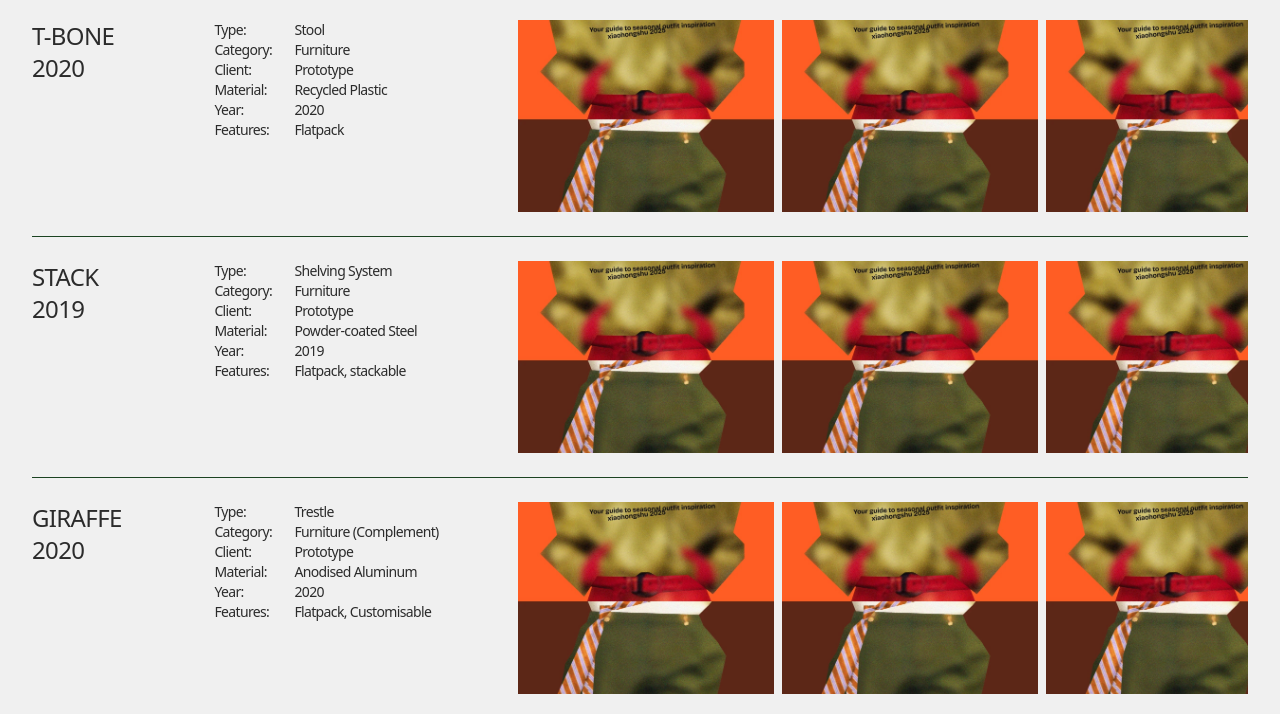
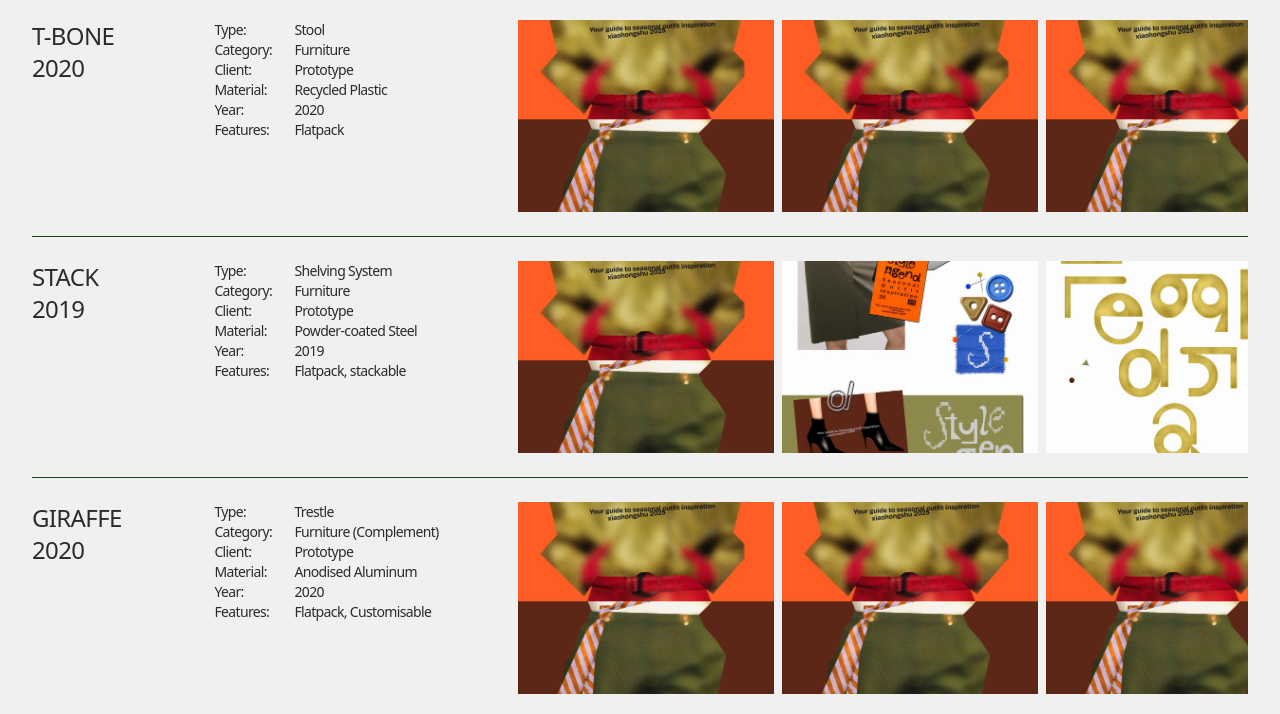
Before and after one commit to 601919780-stack/03192, a plain HTML site: page index.html in a window 1280 px wide. Shown: the part 86-800 px from the top of the page. Drawn offline with nearby package versions, Linux system fonts and the light colour scheme.

Commit message:
Update index.html

```diff
--- a/index.html
+++ b/index.html
@@ -93,15 +93,15 @@
           </div>
          <!-- 图片 2 -->
           <div class="relative shrink-0 w-48 md:w-64 aspect-[4/3] bg-[#d9d9d9] flex items-center justify-center overflow-hidden">
-            <img src="img_1.jpg" alt="123" class="w-full h-full object-cover" />
+            <img src="img_2.jpg" alt="123" class="w-full h-full object-cover" />
           </div>
          <!-- 图片 3 -->
           <div class="relative shrink-0 w-48 md:w-64 aspect-[4/3] bg-[#d9d9d9] flex items-center justify-center overflow-hidden">
-            <img src="img_1.jpg" alt="123" class="w-full h-full object-cover" />
+            <img src="img_3.jpg" alt="123" class="w-full h-full object-cover" />
           </div>
          <!-- 图片 4 -->
           <div class="relative shrink-0 w-48 md:w-64 aspect-[4/3] bg-[#d9d9d9] flex items-center justify-center overflow-hidden">
-            <img src="img_1.jpg" alt="123" class="w-full h-full object-cover" />
+            <img src="img_4.jpg" alt="123" class="w-full h-full object-cover" />
           </div>
         </div>
       </article>
```
